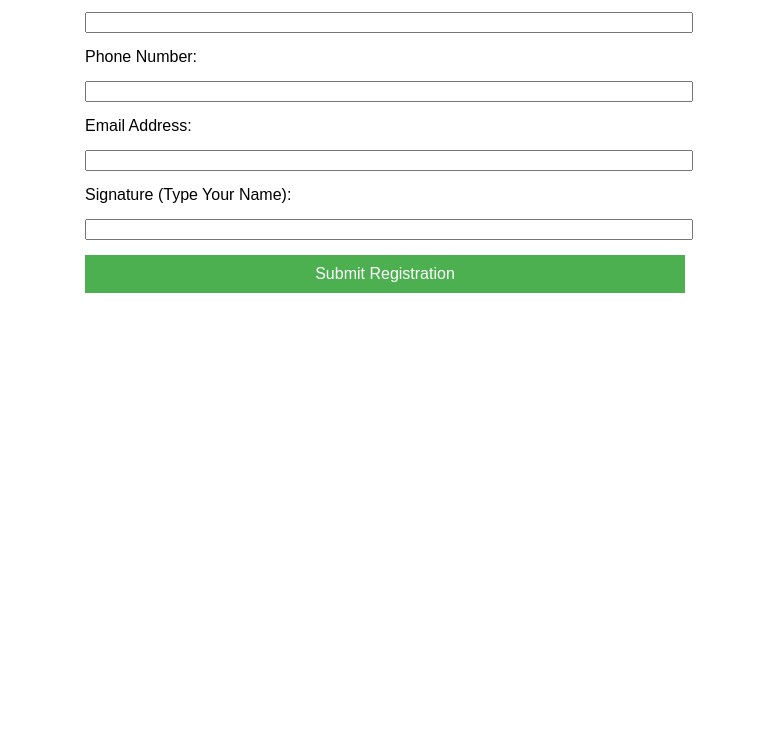
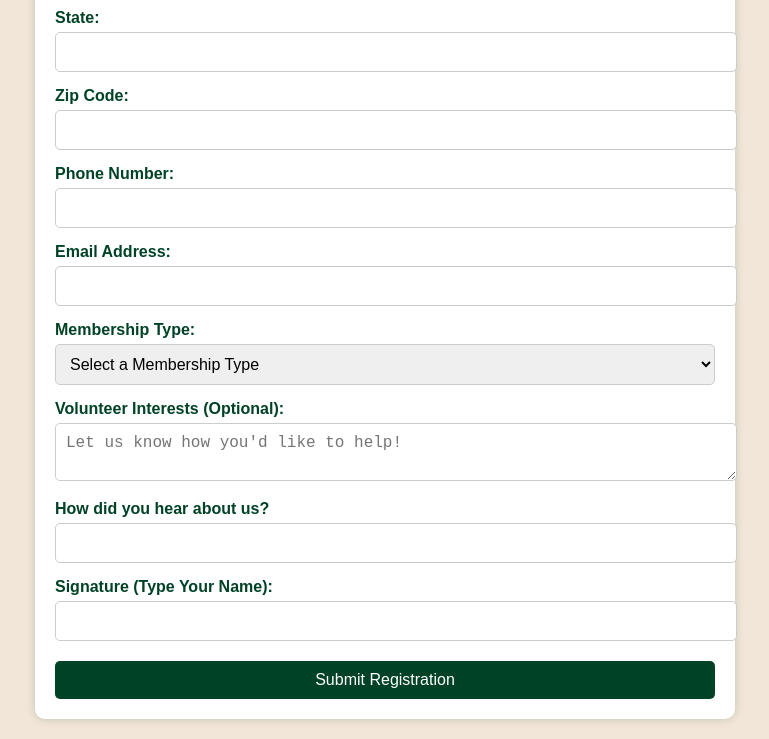
Before and after one commit to kpowers40/membership-form, a plain HTML site: page index.html in a window 1280 px wide. Shown: the part 397-1136 px from the top of the page, without its empty margins (255-1024 px from the left). Before the commit the page ends 800 px from the top, so only its background shows below. Drawn offline with Linux system fonts and the light colour scheme.

Commit message:
Add files via upload

```diff
--- a/index.html
+++ b/index.html
@@ -5,34 +5,69 @@
   <title>Membership Registration</title>
   <style>
     body {
+      background-color: #f2e6d8;
       font-family: Arial, sans-serif;
       padding: 20px;
-      max-width: 600px;
+      max-width: 700px;
       margin: auto;
+      color: #004225;
     }
-    input, label, button {
+    h1 {
+      text-align: center;
+      color: #004225;
+    }
+    form {
+      background: white;
+      padding: 20px;
+      border-radius: 10px;
+      box-shadow: 0px 0px 10px rgba(0, 66, 37, 0.2);
+    }
+    label {
       display: block;
+      margin-top: 15px;
+      font-weight: bold;
+    }
+    input, select, textarea, button {
       width: 100%;
-      margin-bottom: 15px;
+      padding: 10px;
+      margin-top: 5px;
+      border: 1px solid #ccc;
+      border-radius: 5px;
+      font-size: 16px;
     }
     button {
-      background-color: #4CAF50;
+      background-color: #004225;
       color: white;
-      padding: 10px;
-      font-size: 16px;
       border: none;
+      margin-top: 20px;
       cursor: pointer;
     }
     button:hover {
-      background-color: #45a049;
+      background-color: #ffc300;
+      color: #004225;
+    }
+    .hidden {
+      display: none;
     }
   </style>
+  <script>
+    function toggleDOBField() {
+      const membership = document.getElementById('membership_type').value;
+      const dobField = document.getElementById('dob_field');
+      if (membership === 'Student ($50 Annual)') {
+        dobField.classList.remove('hidden');
+      } else {
+        dobField.classList.add('hidden');
+      }
+    }
+  </script>
 </head>
 <body>
 
-  <h1>Membership Registration</h1>
+  <h1>Marshall County Ikes Membership Registration</h1>
 
   <form action="https://formspree.io/f/xblolybd" method="POST">
+
     <label for="full_name">Full Name:</label>
     <input type="text" id="full_name" name="full_name" required>
 
@@ -54,6 +89,25 @@
     <label for="email">Email Address:</label>
     <input type="email" id="email" name="email" required>
 
+    <label for="membership_type">Membership Type:</label>
+    <select id="membership_type" name="membership_type" onchange="toggleDOBField()" required>
+      <option value="">Select a Membership Type</option>
+      <option value="Regular ($110 Annual)">Regular ($110 Annual)</option>
+      <option value="Family ($135 Annual)">Family ($135 Annual)</option>
+      <option value="Student ($50 Annual)">Student ($50 Annual)</option>
+    </select>
+
+    <div id="dob_field" class="hidden">
+      <label for="dob">Date of Birth (for Student Memberships):</label>
+      <input type="date" id="dob" name="dob">
+    </div>
+
+    <label for="volunteer">Volunteer Interests (Optional):</label>
+    <textarea id="volunteer" name="volunteer" placeholder="Let us know how you'd like to help!"></textarea>
+
+    <label for="hear_about">How did you hear about us?</label>
+    <input type="text" id="hear_about" name="hear_about">
+
     <label for="signature">Signature (Type Your Name):</label>
     <input type="text" id="signature" name="signature" required>
 
```
